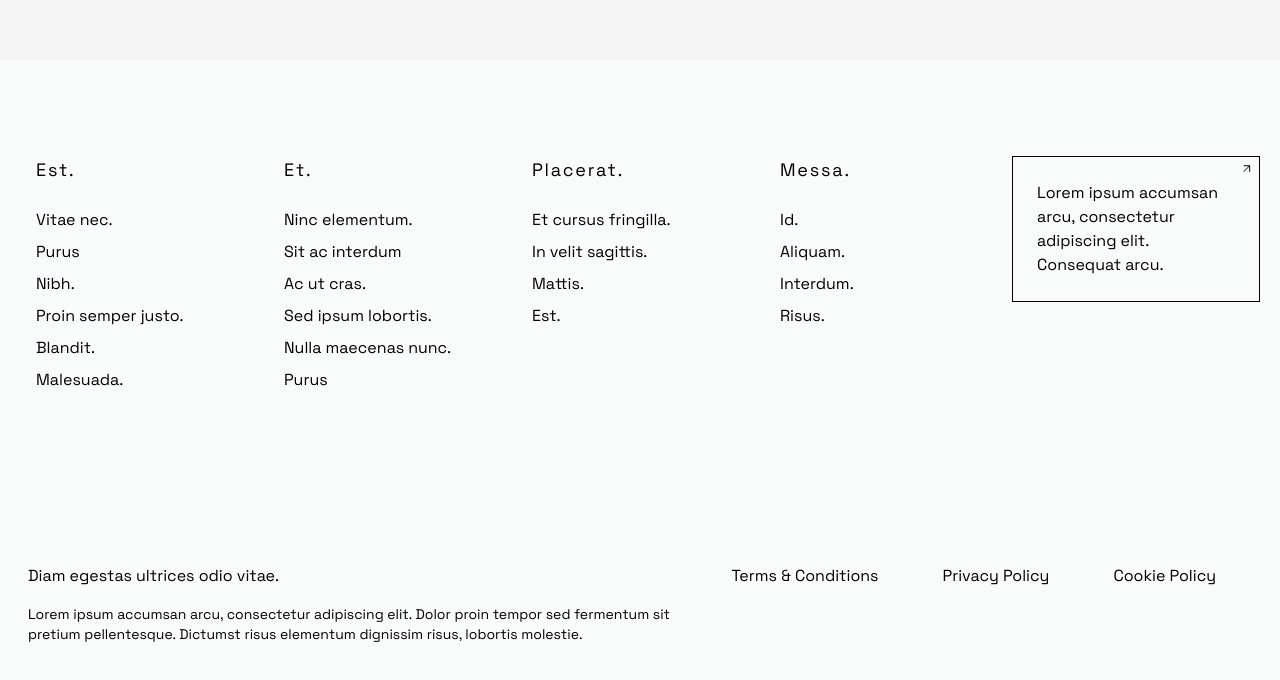
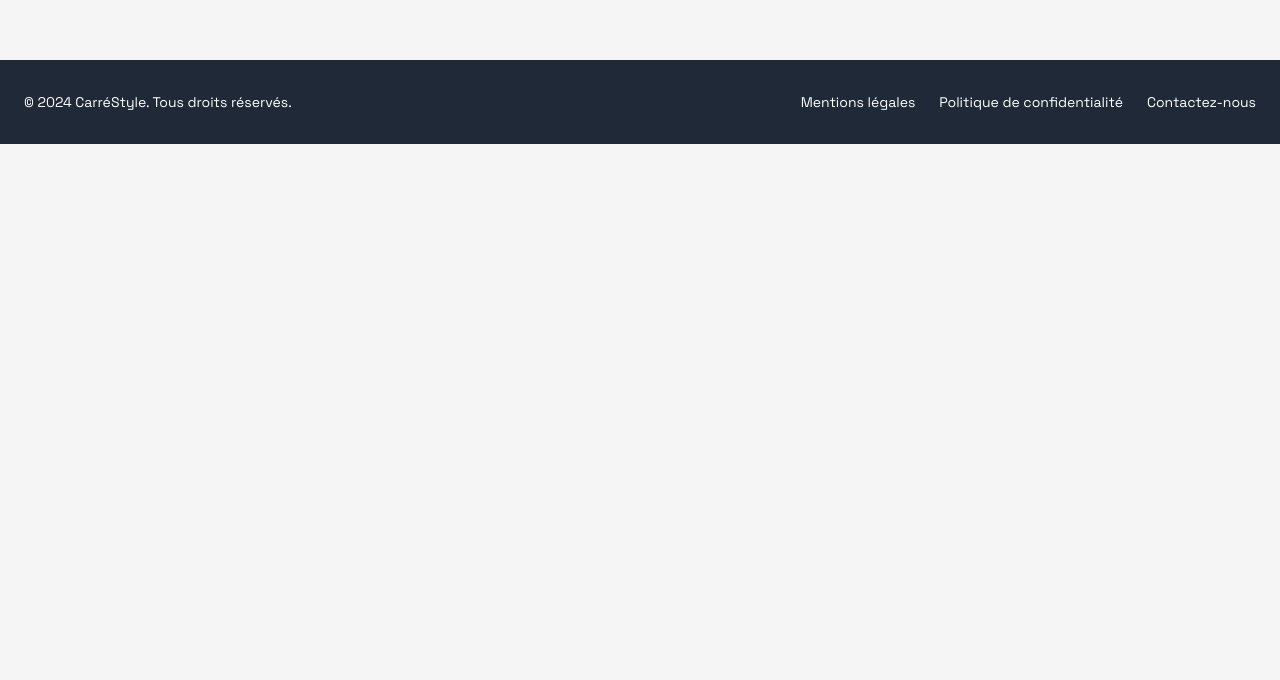
Before and after one commit to All-Khwarizmi/carrestyle, a Next.js app: page / in a window 1280 px wide. Shown: the part 2665-3345 px from the top of the page. After the commit the page ends 2809 px from the top, so only its background shows below. Built offline with nearby package versions, Linux system fonts and the light colour scheme.

Commit message:
📦 NEW: Update footer

```diff
--- a/app/components/Footer.tsx
+++ b/app/components/Footer.tsx
@@ -3,152 +3,27 @@
 export default function Footer() {
   return (
     <>
-      <footer className="grotesk bg-[#f9fbfb]">
-        <div className="max-w-8xl mx-auto px-5 py-24 text-black">
-          <div className="order-first flex flex-wrap text-left">
-            <div className="w-full px-4 md:w-2/4 lg:w-1/5">
-              <h2 className="mb-3 text-lg tracking-widest">Est.</h2>
-              <nav className="list-none space-y-2 py-3">
-                <li>
-                  <a href="/">Vitae nec.</a>
-                </li>
-                <li>
-                  <a href="/">Purus</a>
-                </li>
-                <li>
-                  <a href="/">Nibh.</a>
-                </li>
-                <li>
-                  <a href="/">Proin semper justo.</a>
-                </li>
-                <li>
-                  <a href="/">Blandit.</a>
-                </li>
-                <li>
-                  <a href="/">Malesuada.</a>
-                </li>
-              </nav>
-            </div>
-            <div className="w-full px-4 md:w-2/4 lg:w-1/5">
-              <h2 className="mb-3 text-lg tracking-widest">Et.</h2>
-              <nav className="mb-10 list-none space-y-2 py-3">
-                <li>
-                  <a href="/">Ninc elementum.</a>
-                </li>
-                <li>
-                  <a href="/">Sit ac interdum</a>
-                </li>
-                <li>
-                  <a href="/">Ac ut cras.</a>
-                </li>
-                <li>
-                  <a href="/">Sed ipsum lobortis.</a>
-                </li>
-                <li>
-                  <a href="/">Nulla maecenas nunc.</a>
-                </li>
-                <li>
-                  <a href="/">Purus</a>
-                </li>
-              </nav>
-            </div>
-            <div className="w-full px-4 md:w-2/4 lg:w-1/5">
-              <h2 className="mb-3 text-lg tracking-widest">Placerat.</h2>
-              <nav className="mb-10 list-none space-y-2 py-3">
-                <li>
-                  <a href="/">Et cursus fringilla.</a>
-                </li>
-                <li>
-                  <a href="/">In velit sagittis.</a>
-                </li>
-                <li>
-                  <a href="/">Mattis.</a>
-                </li>
-                <li>
-                  <a href="/">Est.</a>
-                </li>
-              </nav>
-            </div>
-            <div className="w-full px-4 md:w-2/4 lg:w-1/5">
-              <h2 className="mb-3 text-lg tracking-widest">Messa.</h2>
-              <nav className="mb-10 list-none space-y-2 py-3">
-                <li>
-                  <a href="/">Id.</a>
-                </li>
-                <li>
-                  <a href="/">Aliquam.</a>
-                </li>
-                <li>
-                  <a href="/">Interdum.</a>
-                </li>
-                <li>
-                  <a href="/">Risus.</a>
-                </li>
-              </nav>
-            </div>
-            <div className="w-full md:w-2/4 lg:w-1/5">
-              <a href="/">
-                <div className="relative border border-black transition hover:border-gray-500">
-                  <div className="absolute top-0 right-0 pt-2 pr-2">
-                    <svg
-                      width="8"
-                      height="8"
-                      viewBox="0 0 8 8"
-                      fill="none"
-                      xmlns="http://www.w3.org/2000/svg"
-                    >
-                      <path
-                        d="M6.66992 0.747559L0.669922 6.74756"
-                        stroke="black"
-                      />
-                      <path
-                        d="M0.669922 0.747559H6.66992V6.74756"
-                        stroke="black"
-                      />
-                    </svg>
-                  </div>
-                  <div className="p-6">
-                    Lorem ipsum accumsan arcu, consectetur adipiscing elit.
-                    Consequat arcu.
-                  </div>
-                </div>
-              </a>
-            </div>
+      <footer className="w-full h-2/3 bg-gray-800 text-white py-8">
+        <div className="container mx-auto px-4 md:px-6 flex flex-col md:flex-row justify-between items-center">
+          <div className="mb-6 md:mb-0">
+            <p className="text-sm text-center md:text-left">
+              &copy; {new Date().getFullYear()} CarréStyle. Tous
+              droits réservés.
+            </p>
           </div>
-        </div>
-        <div className="px-2">
-          <div className="max-w-8xl mx-auto px-5 py-6">
-            <h2 className="text-black">Diam egestas ultrices odio vitae.</h2>
-            <div>
-              <h2 className="my-4 text-sm">
-                Lorem ipsum accumsan arcu, consectetur adipiscing elit. Dolor
-                proin tempor sed fermentum sit{" "}
-                <br className="hidden lg:inline-block" /> pretium pellentesque.
-                Dictumst risus elementum dignissim risus, lobortis molestie.
-              </h2>
-            </div>
-            <div className="absolute right-0 -mt-24 hidden text-black lg:inline-block">
-              <a href="/" className="mr-16">
-                Terms & Conditions
-              </a>
-              <a href="/" className="mr-16">
-                Privacy Policy
-              </a>
-              <a href="/" className="mr-16">
-                Cookie Policy
-              </a>
-            </div>
-            <div className="right-0 inline-block pt-12 pb-6 pr-20 text-sm text-black md:hidden">
-              <a href="/" className="mr-16">
-                Terms & Conditions
-              </a>
-              <a href="/" className="mr-16">
-                Privacy Policy
-              </a>
-              <a href="/" className="mr-16">
-                Cookie Policy
-              </a>
-            </div>
+          <div className="flex flex-col md:flex-row items-center justify-center space-y-4 md:space-y-0 md:space-x-6">
+            <a href="/mentions-legales" className="text-sm hover:underline">
+              Mentions légales
+            </a>
+            <a
+              href="/politique-de-confidentialite"
+              className="text-sm hover:underline"
+            >
+              Politique de confidentialité
+            </a>
+            <a href="/contact" className="text-sm hover:underline">
+              Contactez-nous
+            </a>
           </div>
         </div>
       </footer>
```
